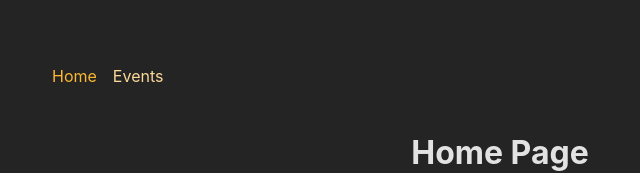
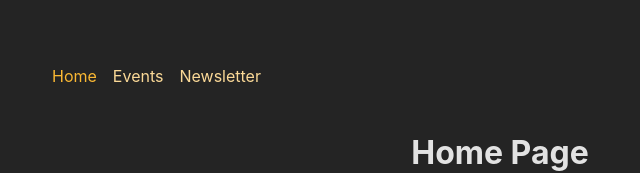
Before and after one commit to Kasia1781/React_Router_API, a React (Vite) app in the folder frontend/: page / in a window 1280 px wide. Shown: the top 173 px of the page, without its empty margins (140-780 px from the left). Built offline with nearby package versions, Linux system fonts and the light colour scheme.

Commit message:
added Link to Newsletter

```diff
--- a/frontend/src/components/MainNavigation.tsx
+++ b/frontend/src/components/MainNavigation.tsx
@@ -21,6 +21,13 @@ export default function MainNavigation() {
 							Events
 						</NavLink>
 					</li>
+					<li>
+						<NavLink
+							to='/newsletter'
+							className={({ isActive }) => (isActive ? classes.active : '')}>
+							Newsletter
+						</NavLink>
+					</li>
 				</ul>
 			</nav>
 		</header>
--- a/frontend/src/components/NewsletterSignup.tsx
+++ b/frontend/src/components/NewsletterSignup.tsx
@@ -1,14 +1,19 @@
 import classes from './NewsletterSignup.module.css';
+import { useFetcher } from 'react-router-dom';
 
 export default function NewsletterSignup() {
+	const fetcher = useFetcher();
 	return (
-		<form method='post' className={classes.newsletter}>
+		<fetcher.Form
+			method='post'
+			action='/newsletter'
+			className={classes.newsletter}>
 			<input
 				type='email'
 				placeholder='Sign up for newsletter...'
 				aria-label='Sign up for newsletter'
 			/>
 			<button>Sign up</button>
-		</form>
+		</fetcher.Form>
 	);
 }
```
